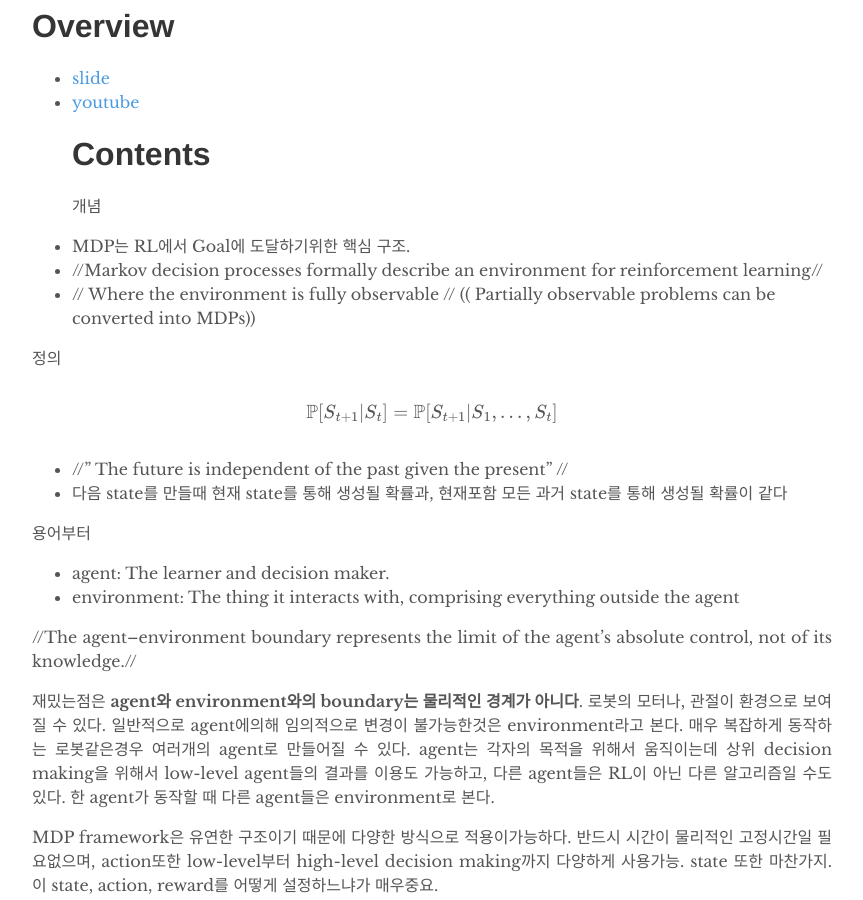
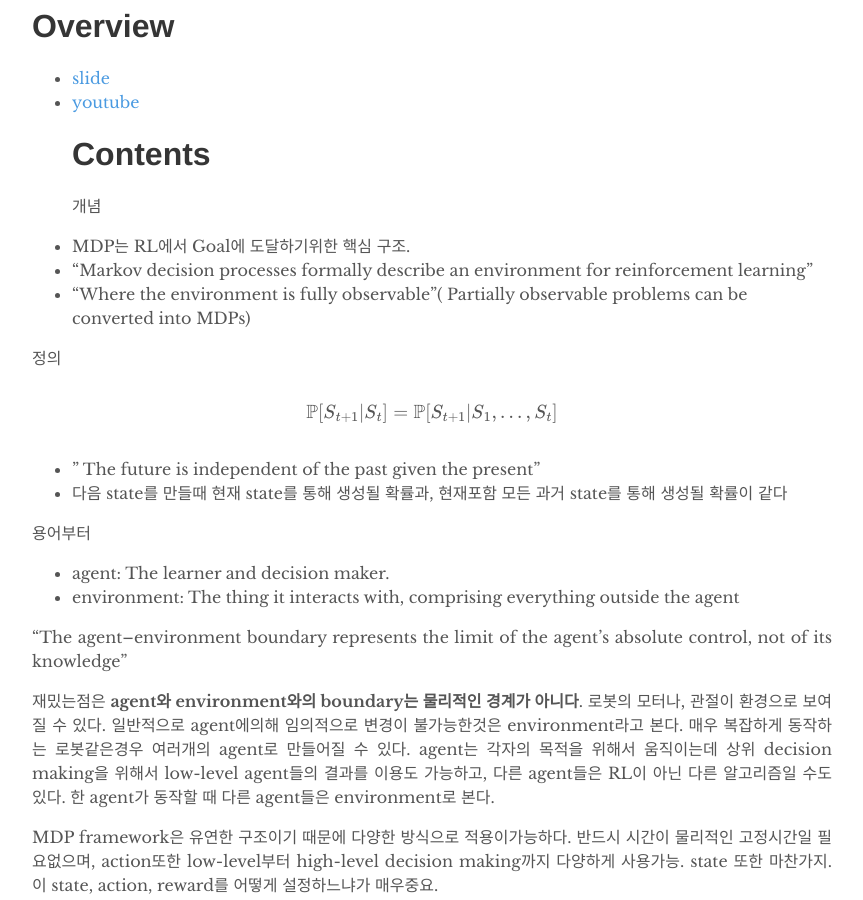
Before and after one commit to deepsight-korea/deepsight-korea.github.com, a Jekyll site: the page built from _posts/2018-06-25-rl-lec2.md, in a window 1280 px wide and 900 px high, scrolled down 422 px. Shown: the whole window, without its empty margins (208-1071 px from the left). Built offline with Jekyll 4.4.1, drawn with Linux system fonts in a browser that asks for light colours; formulas are drawn with MathJax 3; comment, search, counter and statistics services are not loaded; some of the changed text lies outside the part shown.

Commit message:
Update 2018-06-25-rl-lec2.md

```diff
--- a/_posts/2018-06-25-rl-lec2.md
+++ b/_posts/2018-06-25-rl-lec2.md
@@ -5,26 +5,26 @@ author: "Hyungkyu Kim"
 ---
 
 # Overview
-  * [slide]([http://www0.cs.ucl.ac.uk/staff/d.silver/web/Teaching_files/MDP.pdf)
+  * [slide](http://www0.cs.ucl.ac.uk/staff/d.silver/web/Teaching_files/MDP.pdf)
   * [youtube](https://www.youtube.com/watch?v=lfHX2hHRMVQ&index=2&list=PL7-jPKtc4r78-wCZcQn5IqyuWhBZ8fOxT)
 # Contents
 개념
   * MDP는 RL에서 Goal에 도달하기위한 핵심 구조.
-  * //Markov decision processes formally describe an environment for reinforcement learning//
-  * // Where the environment is fully observable // (( Partially observable problems can be converted into MDPs))
+  * "Markov decision processes formally describe an environment for reinforcement learning"
+  * "Where the environment is fully observable"( Partially observable problems can be converted into MDPs)
 
 정의
 
 $$ \mathbb{P}[S_{t+1} | S_t] = \mathbb{P}[S_{t+1} | S_1,...,S_t] $$
 
-  * //" The future is independent of the past given the present" //
+  * " The future is independent of the past given the present"
   * 다음 state를 만들때 현재 state를 통해 생성될 확률과, 현재포함 모든 과거 state를 통해 생성될 확률이 같다
 
 용어부터
   * agent: The learner and decision maker.
   * environment: The thing it interacts with, comprising everything outside the agent
 
-//The agent–environment boundary represents the limit of the agent’s absolute control, not of its knowledge.//
+"The agent–environment boundary represents the limit of the agent’s absolute control, not of its knowledge"
 
 재밌는점은 **agent와 environment와의 boundary는 물리적인 경계가 아니다**. 로봇의 모터나, 관절이 환경으로 보여질 수 있다.
 일반적으로 agent에의해 임의적으로 변경이 불가능한것은 environment라고 본다.
@@ -52,7 +52,7 @@ $$ P = \textrm{from} \stackrel{\mbox{to}}{\begin{bmatrix} P_{11} & \cdots & P_{1
 $$ P_{ss`} = \mathbb{P}[S_{t+1} = s1 | S_t = s] $$
 
 ![Art text](http://hkkxkk.cafe24.com/lib/exe/fetch.php?media=for_externel_link:rl_mdp_mp.png)
-==== Markov Reward Process(MRP) ====
+## Markov Reward Process(MRP)
   * A Markov reward process is a Markov chain with values
   * 액션 개념은 없음
 정의
@@ -105,7 +105,7 @@ v(s) &= \mathbb{E} [Gt| S_t = s]
 ![Art text](http://hkkxkk.cafe24.com/lib/exe/fetch.php?media=for_externel_link:rl_mdp_value_ex.png)
 예제 위의 그래프에서 주의할점은 immediate reward는 원으로 표현된 현재 state안의 숫자가 아니라는 점. 원 안의 숫자는 계산된 현재 state의 value이지 "앞으로 얻을 " reward가 아니다. 원 우측 하단의 R= ... 가 immediate reward.
 
-== Bellman Equation in Matrix Form ==
+#### Bellman Equation in Matrix Form
 행렬형태로 변환해서 풀 수 있음
 
 $$
```
